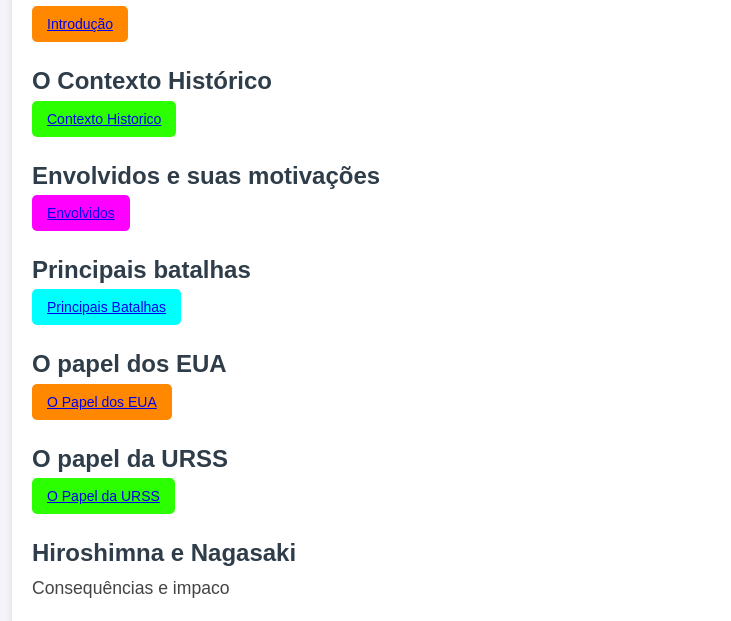
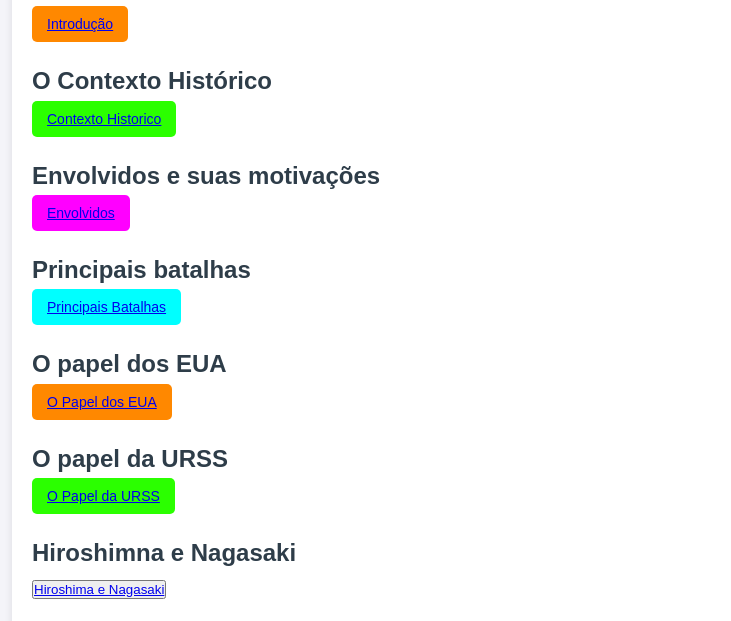
Before and after one commit to pikachuzinn/IIWW, a plain HTML site: page index.html in a window 1280 px wide. Shown: the part 105-726 px from the top of the page, without its empty margins (128-859 px from the left). Drawn offline with Linux system fonts and the light colour scheme.

Commit message:
Adicionado Hiroshima e Nagasaki

```diff
--- a/index.html
+++ b/index.html
@@ -43,7 +43,7 @@
 
       <h2>Hiroshimna e Nagasaki</h2>
       <p class="content">
-        Consequências e impaco
+        <button class="botao-hiroshima-nagasaki"><a href="hiroshimaNagasaki.html" target="_blank">Hiroshima e Nagasaki</a></button>
       </p>
 
       <h2>Consequências e Impacto</h2>
```
